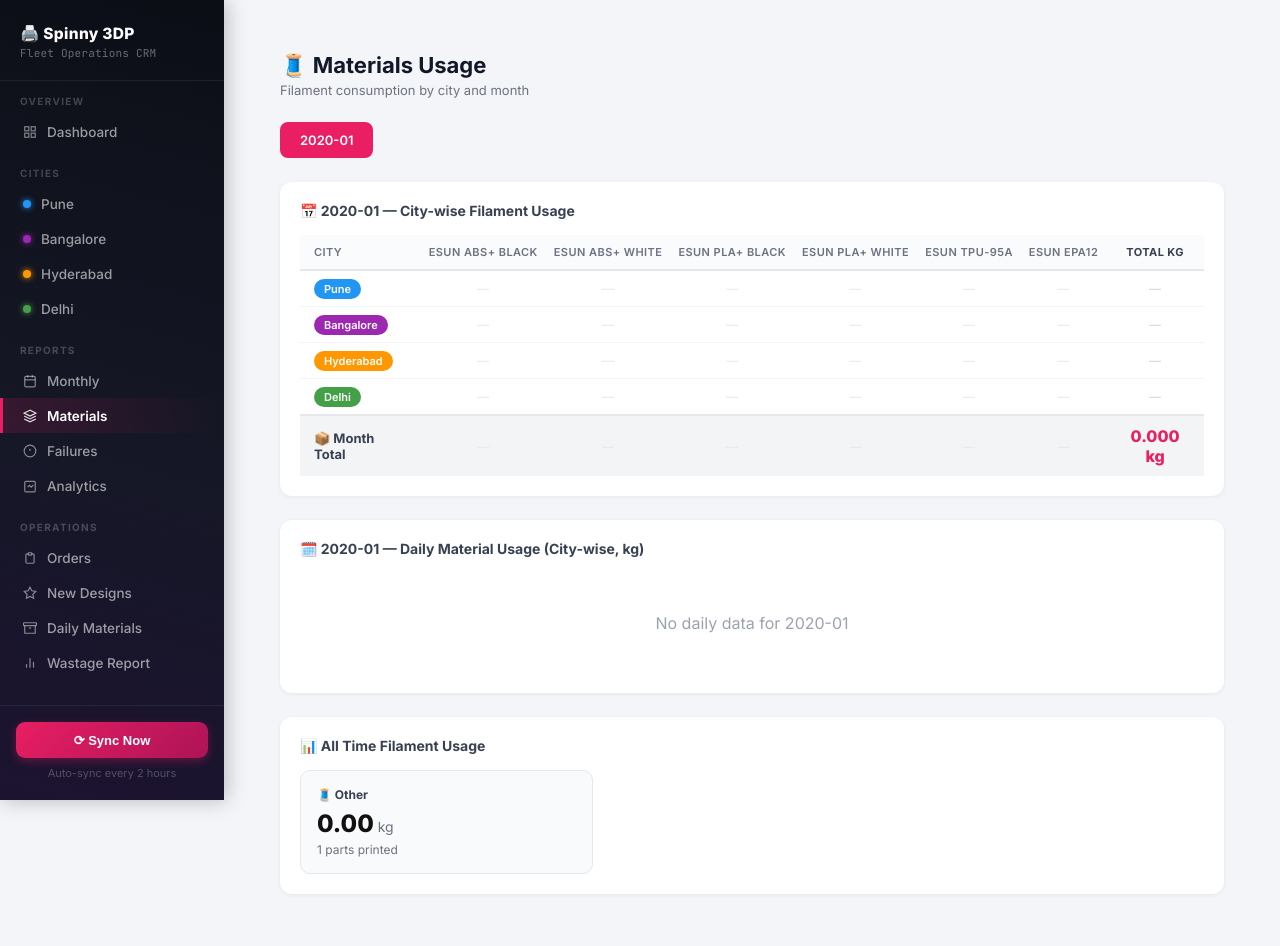
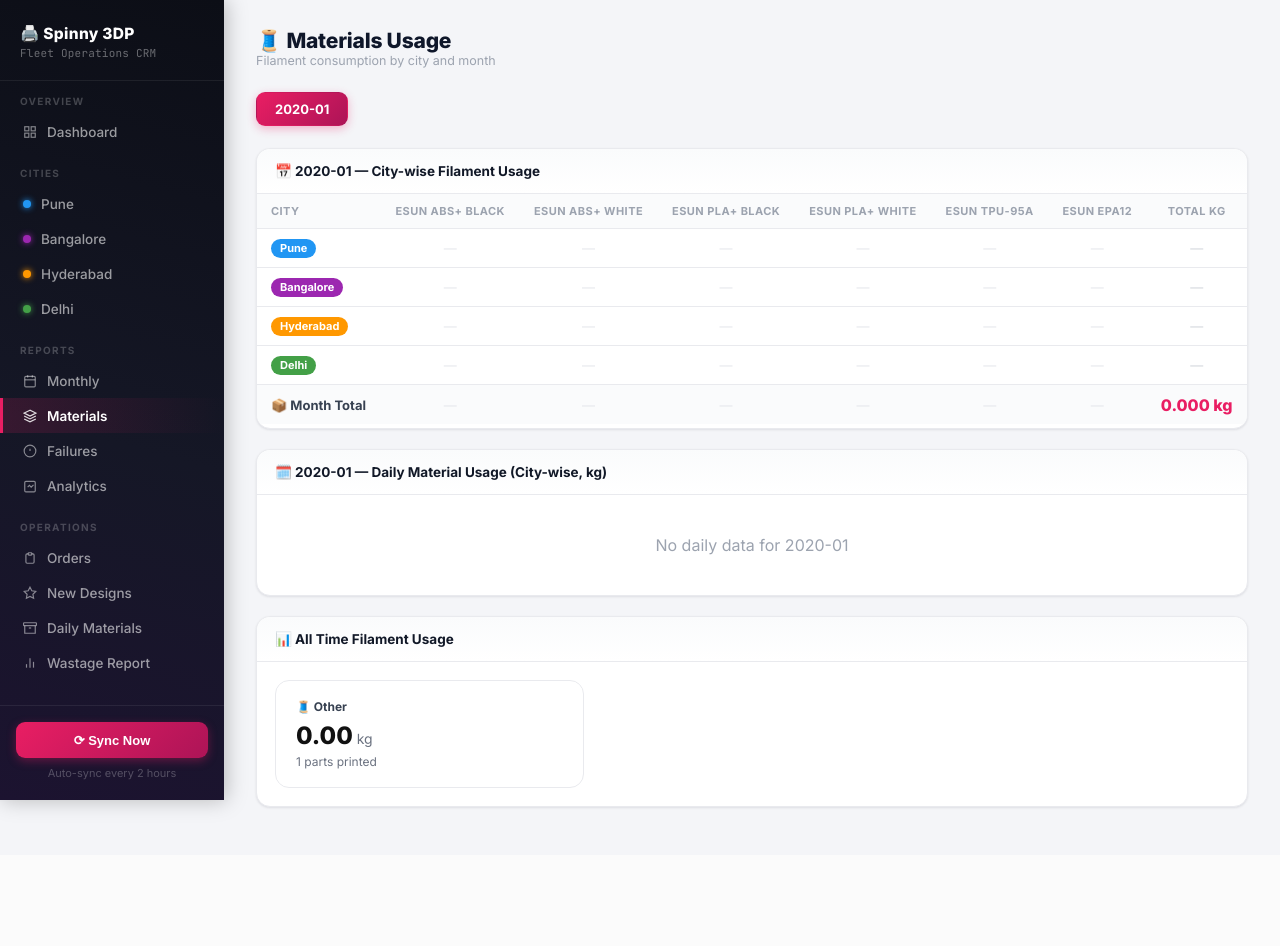
Before and after one commit to vishal15-ops/spinny-3dp-crm, a Flask app: page /materials in a window 1280 px wide. After the commit the page ends 814 px from the top, so only its background shows below. Run offline with Flask 3, Linux system fonts and the light colour scheme; tables that the repository leaves empty hold one stand-in row (values such as "Sample post").

Commit message:
Update materials.html

```diff
--- a/templates/materials.html
+++ b/templates/materials.html
@@ -2,21 +2,22 @@
 {% set active = 'materials' %}
 {% block title %}Materials{% endblock %}
 {% block content %}
-<div style="padding:24px">
-
-  <div style="margin-bottom:24px">
-    <h1 style="font-size:22px;font-weight:700;margin:0 0 4px">🧵 Materials Usage</h1>
-    <div style="color:#6b7280;font-size:13px">Filament consumption by city and month</div>
+<div class="page-header">
+  <div>
+    <div class="page-title">🧵 Materials Usage</div>
+    <div class="page-meta">Filament consumption by city and month</div>
+  </div>
 </div>
 
 <!-- Month Tabs -->
-  <div style="display:flex;gap:8px;margin-bottom:24px;flex-wrap:wrap">
+<div style="display:flex;gap:8px;margin-bottom:22px;flex-wrap:wrap">
   {% for mo in months_list %}
   <a href="/materials?mo={{ mo }}" style="text-decoration:none">
-      <div style="padding:8px 18px;border-radius:8px;font-size:13px;font-weight:600;cursor:pointer;
-        background:{% if mo==sel_mo %}#e91e63{% else %}#fff{% endif %};
+    <div style="padding:8px 18px;border-radius:9px;font-size:13px;font-weight:700;cursor:pointer;transition:.15s;
+      background:{% if mo==sel_mo %}linear-gradient(135deg,var(--pink),var(--pink-dark)){% else %}#fff{% endif %};
       color:{% if mo==sel_mo %}#fff{% else %}#374151{% endif %};
-        border:2px solid {% if mo==sel_mo %}#e91e63{% else %}#e5e7eb{% endif %}">
+      box-shadow:{% if mo==sel_mo %}0 3px 10px rgba(233,30,99,.3){% else %}var(--shadow){% endif %};
+      border:1px solid {% if mo==sel_mo %}transparent{% else %}var(--border){% endif %}">
       {{ mo }}
     </div>
   </a>
@@ -25,20 +26,18 @@
 
 <!-- Monthly City-wise Breakdown -->
 {% set month_data = mdata.get(sel_mo, {}) %}
-  <div style="background:#fff;border-radius:12px;padding:20px;margin-bottom:24px;box-shadow:0 1px 4px rgba(0,0,0,0.06)">
-    <div style="font-size:14px;font-weight:700;margin-bottom:16px;color:#374151">
-      📅 {{ sel_mo }} — City-wise Filament Usage
-    </div>
+<div class="table-card">
+  <div class="table-card-header">📅 {{ sel_mo }} — City-wise Filament Usage</div>
   {% if month_data %}
-    <div style="overflow-x:auto">
-      <table style="width:100%;border-collapse:collapse;font-size:12px;min-width:900px">
+  <div style="overflow-x:auto;padding:0 0 4px">
+    <table style="min-width:900px">
       <thead>
-          <tr style="background:#f9fafb">
-            <th style="text-align:left;padding:10px 14px;color:#6b7280;font-weight:600;border-bottom:2px solid #e5e7eb">City</th>
+        <tr>
+          <th>City</th>
           {% for fn in filaments %}
-            <th style="text-align:center;padding:10px 8px;color:#6b7280;font-weight:600;border-bottom:2px solid #e5e7eb;white-space:nowrap;font-size:11px">{{ fn }}</th>
+          <th style="text-align:center;white-space:nowrap">{{ fn }}</th>
           {% endfor %}
-            <th style="text-align:center;padding:10px 14px;color:#374151;font-weight:700;border-bottom:2px solid #e5e7eb;white-space:nowrap">Total KG</th>
+          <th style="text-align:center;white-space:nowrap">Total KG</th>
         </tr>
       </thead>
       <tbody>
@@ -49,17 +48,14 @@
           {% set d = city_data.get(fn, {}) %}
           {% set ct.kg = ct.kg + d.get('kg', 0) %}
         {% endfor %}
-          <tr style="border-bottom:1px solid #f3f4f6"
-            onmouseover="this.style.background='#f9fafb'" onmouseout="this.style.background=''">
-            <td style="padding:10px 14px">
-              <span style="background:{{ city_color[city] }};color:#fff;padding:3px 10px;border-radius:12px;font-size:11px;font-weight:600">{{ city }}</span>
-            </td>
+        <tr>
+          <td><span class="b-city" style="background:{{ city_color[city] }}">{{ city }}</span></td>
           {% for fn in filaments %}
           {% set d = city_data.get(fn, {}) %}
           {% set kg = d.get('kg', 0) %}
           {% set parts = d.get('parts', 0) %}
           {% set failed = d.get('failed', 0) %}
-            <td style="text-align:center;padding:10px 8px">
+          <td style="text-align:center">
             {% if kg > 0 %}
             <div style="font-weight:700;color:#111;font-size:13px">{{ "%.3f"|format(kg) }}<span style="font-size:10px;font-weight:400;color:#6b7280"> kg</span></div>
             <div style="font-size:10px;color:#9ca3af">{{ parts }} parts</div>
@@ -67,7 +63,7 @@
             {% else %}<span style="color:#e5e7eb">—</span>{% endif %}
           </td>
           {% endfor %}
-            <td style="text-align:center;padding:10px 14px">
+          <td style="text-align:center">
             {% if ct.kg > 0 %}
             <span style="font-weight:800;font-size:14px;color:{{ city_color[city] }}">{{ "%.3f"|format(ct.kg) }} kg</span>
             {% else %}<span style="color:#d1d5db">—</span>{% endif %}
@@ -76,8 +72,8 @@
         {% endfor %}
 
         <!-- Month Total Row -->
-          <tr style="background:#f3f4f6;border-top:2px solid #e5e7eb">
-            <td style="padding:10px 14px;font-weight:700;color:#374151;font-size:13px">📦 Month Total</td>
+        <tr style="background:#fafbfc">
+          <td style="font-weight:700;color:#374151;font-size:13px">📦 Month Total</td>
           {% set gt = namespace(kg=0.0) %}
           {% for fn in filaments %}
           {% set fnt = namespace(kg=0.0, parts=0, failed=0) %}
@@ -88,7 +84,7 @@
             {% set fnt.failed = fnt.failed + d.get('failed',0) %}
           {% endfor %}
           {% set gt.kg = gt.kg + fnt.kg %}
-            <td style="text-align:center;padding:10px 8px">
+          <td style="text-align:center">
             {% if fnt.kg > 0 %}
             <div style="font-weight:700;color:#111;font-size:13px">{{ "%.3f"|format(fnt.kg) }}<span style="font-size:10px;font-weight:400;color:#6b7280"> kg</span></div>
             <div style="font-size:10px;color:#9ca3af">{{ fnt.parts }} parts</div>
@@ -96,7 +92,7 @@
             {% else %}<span style="color:#e5e7eb">—</span>{% endif %}
           </td>
           {% endfor %}
-            <td style="text-align:center;padding:10px 14px;font-weight:800;font-size:16px;color:#e91e63">
+          <td style="text-align:center;font-weight:800;font-size:16px;color:var(--pink)">
             {{ "%.3f"|format(gt.kg) }} kg
           </td>
         </tr>
@@ -109,35 +105,32 @@
 </div>
 
 <!-- Daily City-wise Total -->
-  <div style="background:#fff;border-radius:12px;padding:20px;margin-bottom:24px;box-shadow:0 1px 4px rgba(0,0,0,0.06)">
-    <div style="font-size:14px;font-weight:700;margin-bottom:16px;color:#374151">
-      🗓️ {{ sel_mo }} — Daily Material Usage (City-wise, kg)
-    </div>
+<div class="table-card">
+  <div class="table-card-header">🗓️ {{ sel_mo }} — Daily Material Usage (City-wise, kg)</div>
   {% if daily_list %}
   <div style="overflow-x:auto">
-      <table style="width:100%;border-collapse:collapse;font-size:12px;min-width:600px">
+    <table style="min-width:600px">
       <thead>
-          <tr style="background:#f9fafb">
-            <th style="text-align:left;padding:10px 14px;color:#6b7280;font-weight:600;border-bottom:2px solid #e5e7eb">Date</th>
+        <tr>
+          <th>Date</th>
           {% for city in cities %}
-            <th style="text-align:center;padding:10px 8px;color:{{ city_color[city] }};font-weight:700;border-bottom:2px solid #e5e7eb">{{ city }}</th>
+          <th style="text-align:center;color:{{ city_color[city] }}">{{ city }}</th>
           {% endfor %}
-            <th style="text-align:center;padding:10px 14px;color:#374151;font-weight:700;border-bottom:2px solid #e5e7eb">Total</th>
+          <th style="text-align:center">Total</th>
         </tr>
       </thead>
       <tbody>
         {% for d, row, tot in daily_list %}
-          <tr style="border-bottom:1px solid #f3f4f6"
-            onmouseover="this.style.background='#f9fafb'" onmouseout="this.style.background=''">
-            <td style="padding:9px 14px;font-weight:600;color:#374151">{{ d }}</td>
+        <tr>
+          <td style="font-weight:600;color:#374151">{{ d }}</td>
           {% for city in cities %}
-            <td style="text-align:center;padding:9px 8px">
+          <td style="text-align:center">
             {% if row[city] > 0 %}
             <span style="font-weight:600;color:#111">{{ "%.3f"|format(row[city]) }}</span>
             {% else %}<span style="color:#e5e7eb">—</span>{% endif %}
           </td>
           {% endfor %}
-            <td style="text-align:center;padding:9px 14px;font-weight:800;color:#e91e63">{{ "%.3f"|format(tot) }} kg</td>
+          <td style="text-align:center;font-weight:800;color:var(--pink)">{{ "%.3f"|format(tot) }} kg</td>
         </tr>
         {% endfor %}
       </tbody>
@@ -149,11 +142,11 @@
 </div>
 
 <!-- All Time Summary -->
-  <div style="background:#fff;border-radius:12px;padding:20px;box-shadow:0 1px 4px rgba(0,0,0,0.06)">
-    <div style="font-size:14px;font-weight:700;margin-bottom:16px;color:#374151">📊 All Time Filament Usage</div>
-    <div style="display:grid;grid-template-columns:repeat(3,1fr);gap:12px">
+<div class="table-card">
+  <div class="table-card-header">📊 All Time Filament Usage</div>
+  <div style="display:grid;grid-template-columns:repeat(3,1fr);gap:14px;padding:18px">
     {% for fn, stats in top %}
-      <div style="background:#f9fafb;border-radius:10px;padding:16px;border:1px solid #e5e7eb">
+    <div class="card" style="box-shadow:none">
       <div style="font-size:12px;font-weight:700;color:#374151;margin-bottom:10px">🧵 {{ fn }}</div>
       <div style="font-size:24px;font-weight:800;color:#111;line-height:1">{{ "%.2f"|format(stats.kg) }}<span style="font-size:14px;font-weight:400;color:#6b7280"> kg</span></div>
       <div style="font-size:12px;color:#6b7280;margin-top:6px">{{ stats.parts }} parts printed</div>
@@ -164,6 +157,4 @@
     {% endfor %}
   </div>
 </div>
-
-</div>
 {% endblock %}
```
Lines whose indentation alone changed are shown as unchanged.
